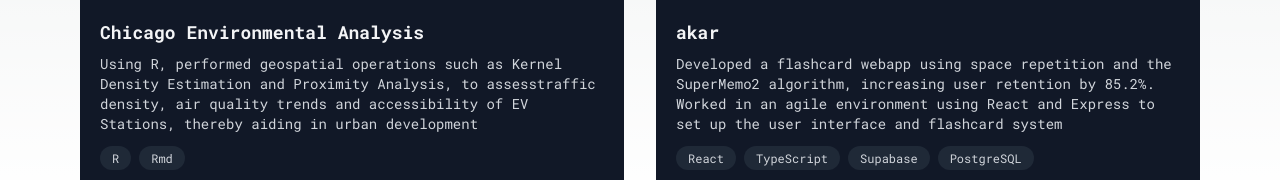
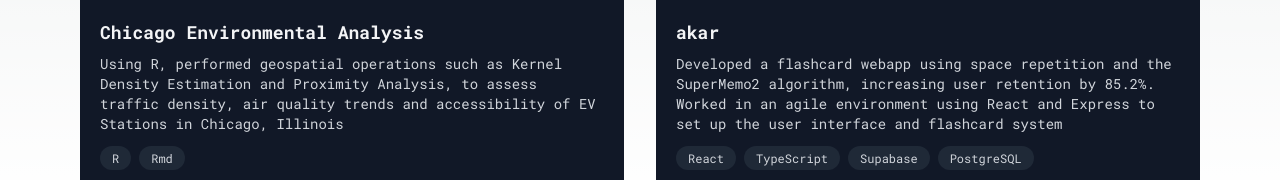
Before and after one commit to wrjodjana/wrjodjana.com, a Next.js app: page /components/projects in a window 1280 px wide. Shown: the part 898-1078 px from the top of the page. Built offline with nearby package versions, Linux system fonts and the light colour scheme.

Commit message:
fixed some spelling issues

```diff
--- a/app/components/experience/page.tsx
+++ b/app/components/experience/page.tsx
@@ -22,8 +22,6 @@ export default function ExperienceSection() {
         <div className="w-24 h-1 bg-gray-700 mx-auto rounded-full"></div>
       </div>
       <section className="bg-gray-900 text-gray-300 p-3 rounded-lg mb-4 group relative">
-        {" "}
-        {/* Added mb-4 for spacing */}
         <div className="flex items-start">
           <div className="mr-4 flex-shrink-0">
             <div className="w-12 h-12 bg-white rounded-lg flex items-center justify-center">
@@ -44,8 +42,6 @@ export default function ExperienceSection() {
               <span>Champaign, Illinois</span>
             </div>
             <p className="text-xs text-gray-400 leading-relaxed mb-2">
-              {" "}
-              {/* Added mb-2 for spacing */}
               - Building a web application to integrate GNNs to determine
               <br />
               seismic reliability of bridge failures
--- a/app/components/projects/page.tsx
+++ b/app/components/projects/page.tsx
@@ -29,7 +29,7 @@ const projects = [
   },
   {
     title: "Chicago Environmental Analysis",
-    description: "Using R, performed geospatial operations such as Kernel Density Estimation and Proximity Analysis, to assesstraffic density, air quality trends and accessibility of EV Stations, thereby aiding in urban development",
+    description: "Using R, performed geospatial operations such as Kernel Density Estimation and Proximity Analysis, to assess traffic density, air quality trends and accessibility of EV Stations in Chicago, Illinois",
     imageUrl: chicago,
     githubUrl: "https://github.com/wrjodjana/chicago-analysis",
     liveUrl: "https://wrjodjana.github.io/chicago-analysis/",
```
